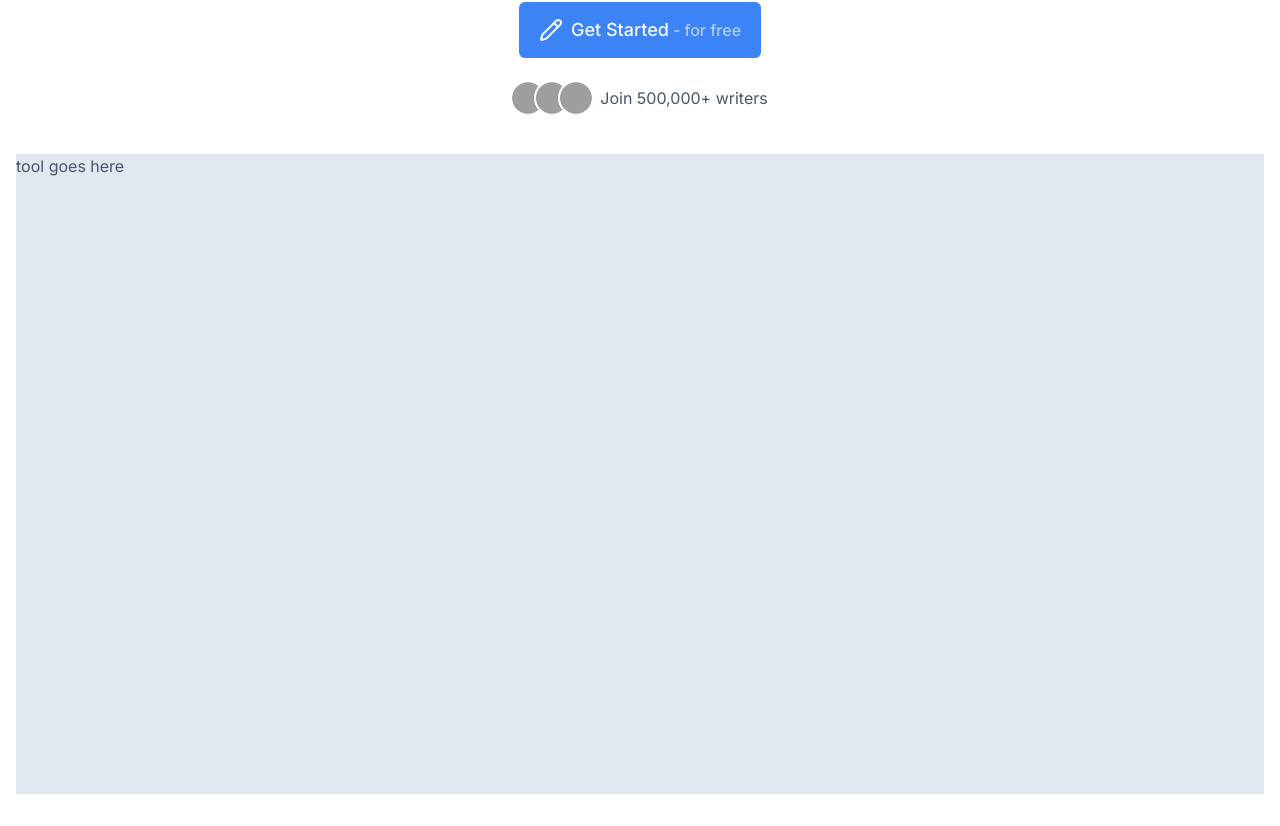
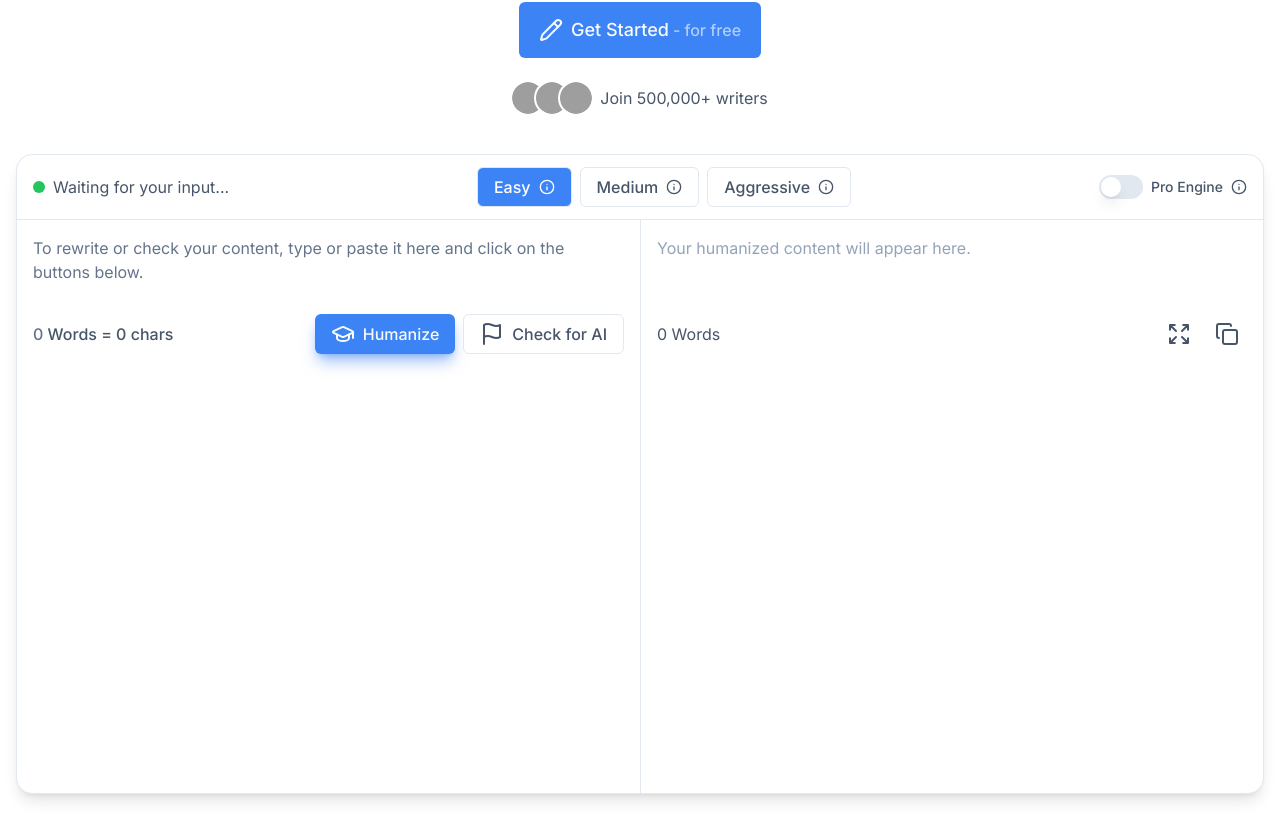
Before and after one commit to unav4ila8le/submit-ai, a Next.js app: page / in a window 1280 px wide. Shown: the part 434-1260 px from the top of the page. Built offline with nearby package versions, Linux system fonts and the light colour scheme; grey boxes are pictures that could not be loaded.

Commit message:
humanizer container

```diff
--- a/package.json
+++ b/package.json
@@ -12,6 +12,7 @@
     "@radix-ui/react-avatar": "^1.1.1",
     "@radix-ui/react-dropdown-menu": "^2.1.2",
     "@radix-ui/react-label": "^2.1.0",
+    "@radix-ui/react-radio-group": "^1.2.1",
     "@radix-ui/react-slot": "^1.1.0",
     "@radix-ui/react-switch": "^1.1.1",
     "class-variance-authority": "^0.7.0",
--- a/src/app/page.tsx
+++ b/src/app/page.tsx
@@ -1,9 +1,10 @@
 import { Bot, CheckCircle2, CircleHelpIcon, Pencil, Star } from "lucide-react";
 
-import LogoCarousel from "@/components/logo-carousel";
 import { Avatar, AvatarImage } from "@/components/ui/avatar";
 import { Badge } from "@/components/ui/badge";
 import { Button } from "@/components/ui/button";
+import LogoCarousel from "@/components/logo-carousel";
+import HumanizerContainer from "@/components/humanizer-container";
 import FAQSchema from "@/components/schema/faq-schema";
 
 import { faqs } from "@/lib/faqs";
@@ -53,8 +54,8 @@ export default function Home() {
             <p>Join 500,000+ writers</p>
           </div>
         </div>
-        <div className="mt-10 h-[640px] bg-slate-200 dark:bg-slate-700">
-          tool goes here
+        <div className="mt-10">
+          <HumanizerContainer />
         </div>
         <div className="mt-12 text-center">
           <div className="mb-4 flex flex-row justify-center gap-2">
--- /dev/null
+++ b/src/components/humanizer-container.tsx
@@ -0,0 +1,110 @@
+"use client";
+
+import { Copy, Expand, Flag, GraduationCap, Info } from "lucide-react";
+import { Button } from "@/components/ui/button";
+import { RadioGroup, RadioGroupItem } from "@/components/ui/radio-group";
+import { Label } from "@/components/ui/label";
+import { Textarea } from "@/components/ui/textarea";
+import { Switch } from "@/components/ui/switch";
+
+const HumanizerContainer = () => {
+  return (
+    <div className="flex min-h-[640px] flex-col rounded-2xl border bg-card shadow-lg">
+      <div className="flex flex-row items-center justify-between gap-2 border-b px-4 py-3">
+        <div className="flex flex-row items-center gap-2">
+          <div className="h-3 w-3 rounded-full bg-green-500"></div>
+          <p>Waiting for your input...</p>
+        </div>
+        <RadioGroup
+          defaultValue="option1"
+          className="flex flex-row items-center gap-2"
+        >
+          <Label htmlFor="option1" className="relative">
+            <RadioGroupItem
+              id="option1"
+              value="option1"
+              className="peer absolute h-full w-full rounded-none opacity-0"
+            />
+            <Button
+              variant="outline"
+              className="peer-aria-checked:bg-primary peer-aria-checked:text-white"
+            >
+              Easy <Info className="ml-2 h-4 w-4" />
+            </Button>
+          </Label>
+          <Label htmlFor="option2" className="relative">
+            <RadioGroupItem
+              id="option2"
+              value="option2"
+              className="peer absolute h-full w-full rounded-none opacity-0"
+            />
+            <Button
+              variant="outline"
+              className="peer-aria-checked:bg-primary peer-aria-checked:text-white"
+            >
+              Medium <Info className="ml-2 h-4 w-4" />
+            </Button>
+          </Label>
+          <Label htmlFor="option3" className="relative">
+            <RadioGroupItem
+              id="option3"
+              value="option3"
+              className="peer absolute h-full w-full rounded-none opacity-0"
+            />
+            <Button
+              variant="outline"
+              className="peer-aria-checked:bg-primary peer-aria-checked:text-white"
+            >
+              Aggressive <Info className="ml-2 h-4 w-4" />
+            </Button>
+          </Label>
+        </RadioGroup>
+        <div className="flex items-center gap-2">
+          <Switch id="pro-engine" />
+          <Label htmlFor="pro-engine">Pro Engine</Label>
+          <Info className="h-4 w-4" />
+        </div>
+      </div>
+      <div className="flex flex-grow flex-row divide-x">
+        <div className="flex w-1/2 flex-col">
+          <Textarea
+            autosize
+            placeholder="To rewrite or check your content, type or paste it here and click on the buttons below."
+            className="h-full flex-grow rounded-none !border-none bg-transparent p-4 text-base text-slate-900 !outline-none !ring-0 !ring-offset-0 dark:text-white"
+          />
+          <div className="sticky bottom-0 mx-4 flex flex-row items-center justify-between bg-card py-3">
+            <p className="font-medium">
+              <span className="text-slate-500">0</span> Words = 0 chars
+            </p>
+            <div className="flex flex-row items-center gap-2">
+              <Button variant="shadow">
+                <GraduationCap className="mr-2" /> Humanize
+              </Button>
+              <Button variant="outline">
+                <Flag className="mr-2" /> Check for AI
+              </Button>
+            </div>
+          </div>
+        </div>
+        <div className="flex w-1/2 flex-col">
+          <p className="h-full flex-grow p-4 text-slate-400 dark:text-slate-600">
+            Your humanized content will appear here.
+          </p>
+          <div className="sticky bottom-0 mx-4 flex flex-row items-center justify-between bg-card py-3">
+            <p>0 Words</p>
+            <div className="flex flex-row gap-2">
+              <Button size="icon" variant="ghost">
+                <Expand />
+              </Button>
+              <Button size="icon" variant="ghost">
+                <Copy />
+              </Button>
+            </div>
+          </div>
+        </div>
+      </div>
+    </div>
+  );
+};
+
+export default HumanizerContainer;
--- /dev/null
+++ b/src/components/ui/radio-group.tsx
@@ -0,0 +1,44 @@
+"use client"
+
+import * as React from "react"
+import * as RadioGroupPrimitive from "@radix-ui/react-radio-group"
+import { Circle } from "lucide-react"
+
+import { cn } from "@/lib/utils"
+
+const RadioGroup = React.forwardRef<
+  React.ElementRef<typeof RadioGroupPrimitive.Root>,
+  React.ComponentPropsWithoutRef<typeof RadioGroupPrimitive.Root>
+>(({ className, ...props }, ref) => {
+  return (
+    <RadioGroupPrimitive.Root
+      className={cn("grid gap-2", className)}
+      {...props}
+      ref={ref}
+    />
+  )
+})
+RadioGroup.displayName = RadioGroupPrimitive.Root.displayName
+
+const RadioGroupItem = React.forwardRef<
+  React.ElementRef<typeof RadioGroupPrimitive.Item>,
+  React.ComponentPropsWithoutRef<typeof RadioGroupPrimitive.Item>
+>(({ className, ...props }, ref) => {
+  return (
+    <RadioGroupPrimitive.Item
+      ref={ref}
+      className={cn(
+        "aspect-square h-4 w-4 rounded-full border border-primary text-primary ring-offset-background focus:outline-none focus-visible:ring-2 focus-visible:ring-ring focus-visible:ring-offset-2 disabled:cursor-not-allowed disabled:opacity-50",
+        className
+      )}
+      {...props}
+    >
+      <RadioGroupPrimitive.Indicator className="flex items-center justify-center">
+        <Circle className="h-2.5 w-2.5 fill-current text-current" />
+      </RadioGroupPrimitive.Indicator>
+    </RadioGroupPrimitive.Item>
+  )
+})
+RadioGroupItem.displayName = RadioGroupPrimitive.Item.displayName
+
+export { RadioGroup, RadioGroupItem }
--- /dev/null
+++ b/src/components/ui/textarea.tsx
@@ -0,0 +1,37 @@
+import * as React from "react";
+
+import { cn } from "@/lib/utils";
+
+export interface TextareaProps
+  extends React.TextareaHTMLAttributes<HTMLTextAreaElement> {
+  autosize?: boolean;
+}
+
+const Textarea = React.forwardRef<HTMLTextAreaElement, TextareaProps>(
+  ({ className, autosize = false, ...props }, ref) => {
+    const handleInput = React.useCallback(
+      (e: React.FormEvent<HTMLTextAreaElement>) => {
+        const target = e.target as HTMLTextAreaElement;
+        target.style.height = "0px";
+        target.style.height = target.scrollHeight + "px";
+      },
+      [],
+    );
+
+    return (
+      <textarea
+        className={cn(
+          "flex min-h-[80px] w-full rounded-md border border-input bg-background px-3 py-2 text-sm ring-offset-background placeholder:text-muted-foreground focus-visible:outline-none focus-visible:ring-2 focus-visible:ring-ring focus-visible:ring-offset-2 disabled:cursor-not-allowed disabled:opacity-50",
+          autosize && "resize-none",
+          className,
+        )}
+        ref={ref}
+        onInput={autosize ? handleInput : undefined}
+        {...props}
+      />
+    );
+  },
+);
+Textarea.displayName = "Textarea";
+
+export { Textarea };
```
Also changed, not shown: 1 other file (tests, documents, lock files or other folders).
